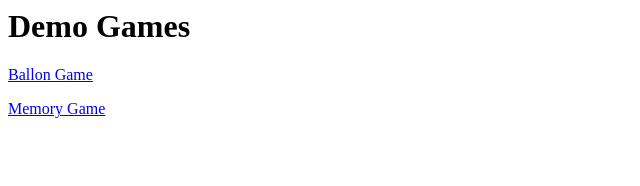
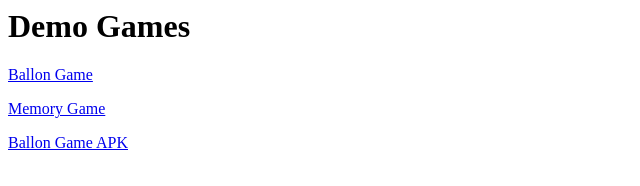
Before and after one commit to napierken/napierken.github.io, a plain HTML site: page index.html in a window 1280 px wide. Shown: the whole page, without its empty margins (0-640 px from the left). Drawn offline with Linux system fonts and the light colour scheme.

Commit message:
Update index.html
Add link to ballongame.apk

```diff
--- a/index.html
+++ b/index.html
@@ -6,4 +6,5 @@
 <p>
 <a href="memorygame.html">Memory Game</a>
 </p>
+<a href="ballongame.apk">Ballon Game APK</a>
 </html>
```
